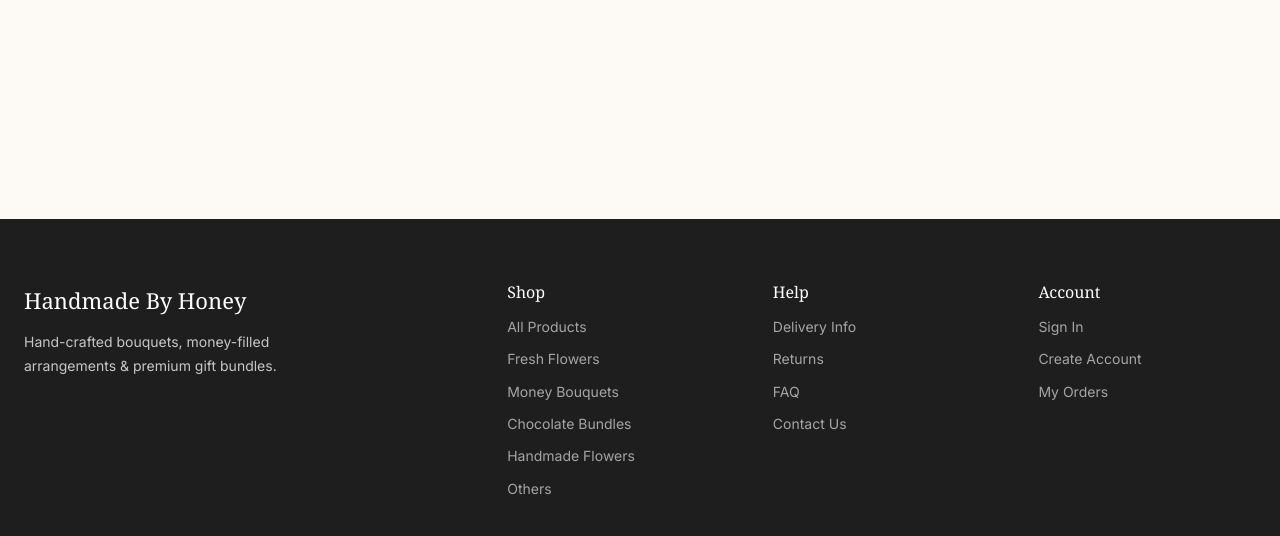
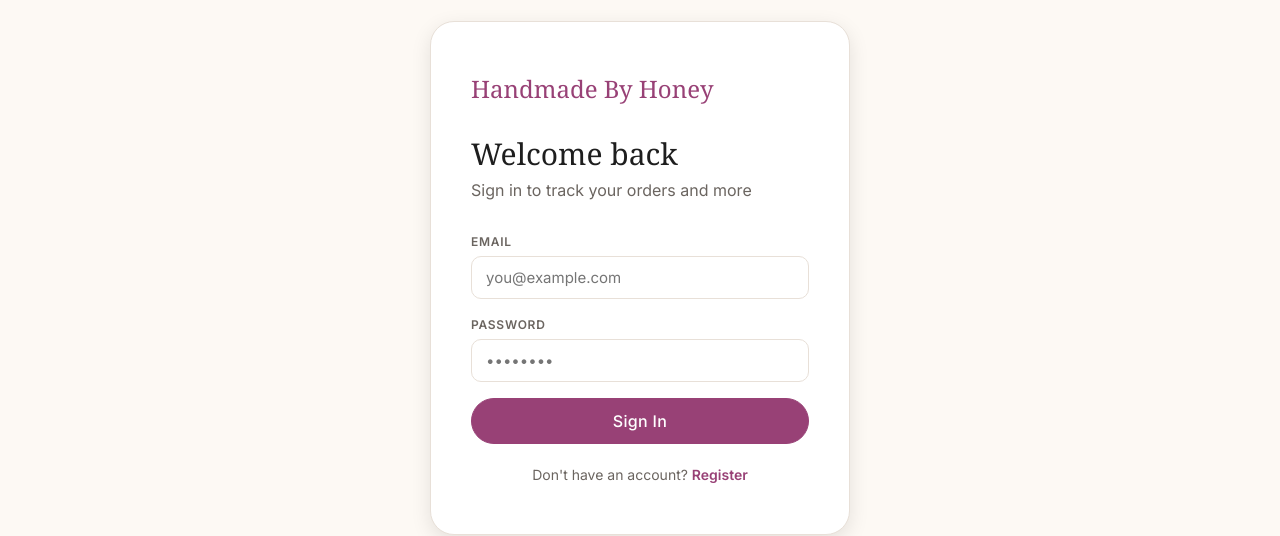
Before and after one commit to james1821/honey-flower-shop-V2, a Nuxt app: page /auth/login in a window 1280 px wide. Shown: the part 190-726 px from the top of the page. Built offline with nearby package versions, Linux system fonts and the light colour scheme; no server answers.

Commit message:
Add: Implement login and registration pages with form validation

```diff
--- /dev/null
+++ b/app/pages/auth/login.vue
@@ -0,0 +1,55 @@
+<template>
+  <div class="auth-page">
+    <div class="auth-card">
+      <NuxtLink to="/" class="auth-logo">Handmade By Honey</NuxtLink>
+      <h1>Welcome back</h1>
+      <p class="auth-sub">Sign in to track your orders and more</p>
+
+      <form @submit.prevent="login" class="auth-form">
+        <div class="form-group">
+          <label class="form-label">Email</label>
+          <input v-model="email" type="email" class="form-input" placeholder="you@example.com" required />
+        </div>
+        <div class="form-group">
+          <label class="form-label">Password</label>
+          <input v-model="password" type="password" class="form-input" placeholder="••••••••" required />
+        </div>
+        <p v-if="err" class="form-error">{{ err }}</p>
+        <button type="submit" class="btn btn-primary btn-lg" style="width:100%" :disabled="loading">
+          <span v-if="loading" class="spinner"></span>
+          <span v-else>Sign In</span>
+        </button>
+      </form>
+
+      <p class="auth-footer">Don't have an account? <NuxtLink to="/auth/register">Register</NuxtLink></p>
+    </div>
+  </div>
+</template>
+
+<script setup lang="ts">
+const supabase = useSupabaseClient()
+const { success } = useToast()
+const route = useRoute()
+
+const email = ref(''), password = ref(''), err = ref(''), loading = ref(false)
+
+async function login() {
+  loading.value = true; err.value = ''
+  const { error } = await supabase.auth.signInWithPassword({ email: email.value, password: password.value })
+  loading.value = false
+  if (error) { err.value = error.message; return }
+  success('Welcome back!')
+  navigateTo((route.query.redirect as string) || '/')
+}
+</script>
+
+<style scoped>
+.auth-page { min-height:100vh; display:flex; align-items:center; justify-content:center; padding:40px 24px; background:var(--cream); }
+.auth-card { background:#fff; border-radius:var(--radius-xl); border:1px solid var(--border); padding:48px 40px; width:100%; max-width:420px; box-shadow:var(--shadow-md); }
+.auth-logo { font-family:var(--font-serif); font-size:24px; display:block; margin-bottom:28px; color:var(--purple); }
+.auth-card h1 { font-size:30px; margin-bottom:6px; }
+.auth-sub { color:var(--gray); margin-bottom:28px; }
+.auth-form { display:flex; flex-direction:column; gap:16px; }
+.auth-footer { text-align:center; margin-top:20px; font-size:14px; color:var(--gray); }
+.auth-footer a { color:var(--purple); font-weight:600; }
+</style>
--- /dev/null
+++ b/app/pages/auth/register.vue
@@ -0,0 +1,60 @@
+<template>
+  <div class="auth-page">
+    <div class="auth-card">
+      <NuxtLink to="/" class="auth-logo">Handmade By Honey</NuxtLink>
+      <h1>Create account</h1>
+      <p class="auth-sub">Join Handmade By Honey </p>
+
+      <form @submit.prevent="register" class="auth-form">
+        <div class="form-group">
+          <label class="form-label">Full Name</label>
+          <input v-model="name" class="form-input" placeholder="Your full name" required />
+        </div>
+        <div class="form-group">
+          <label class="form-label">Email</label>
+          <input v-model="email" type="email" class="form-input" placeholder="you@example.com" required />
+        </div>
+        <div class="form-group">
+          <label class="form-label">Password</label>
+          <input v-model="password" type="password" class="form-input" placeholder="Min. 8 characters" minlength="8" required />
+        </div>
+        <p v-if="err" class="form-error">{{ err }}</p>
+        <button type="submit" class="btn btn-primary btn-lg" style="width:100%" :disabled="loading">
+          <span v-if="loading" class="spinner"></span>
+          <span v-else>Create Account</span>
+        </button>
+      </form>
+
+      <p class="auth-footer">Already have an account? <NuxtLink to="/auth/login">Sign in</NuxtLink></p>
+    </div>
+  </div>
+</template>
+
+<script setup lang="ts">
+const supabase = useSupabaseClient()
+const { success } = useToast()
+const name = ref(''), email = ref(''), password = ref(''), err = ref(''), loading = ref(false)
+
+async function register() {
+  loading.value = true; err.value = ''
+  const { error } = await supabase.auth.signUp({
+    email: email.value, password: password.value,
+    options: { data: { full_name: name.value } }
+  })
+  loading.value = false
+  if (error) { err.value = error.message; return }
+  success('Account created! Please check your email to verify.')
+  navigateTo('/auth/login')
+}
+</script>
+
+<style scoped>
+.auth-page { min-height:100vh; display:flex; align-items:center; justify-content:center; padding:40px 24px; background:var(--cream); }
+.auth-card { background:#fff; border-radius:var(--radius-xl); border:1px solid var(--border); padding:48px 40px; width:100%; max-width:420px; box-shadow:var(--shadow-md); }
+.auth-logo { font-family:var(--font-serif); font-size:24px; display:block; margin-bottom:28px; color:var(--purple); }
+.auth-card h1 { font-size:30px; margin-bottom:6px; }
+.auth-sub { color:var(--gray); margin-bottom:28px; }
+.auth-form { display:flex; flex-direction:column; gap:16px; }
+.auth-footer { text-align:center; margin-top:20px; font-size:14px; color:var(--gray); }
+.auth-footer a { color:var(--purple); font-weight:600; }
+</style>
```
